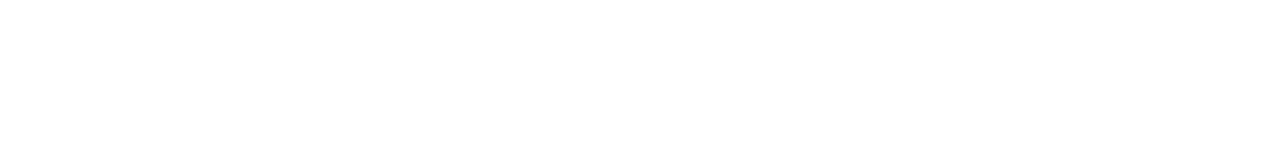
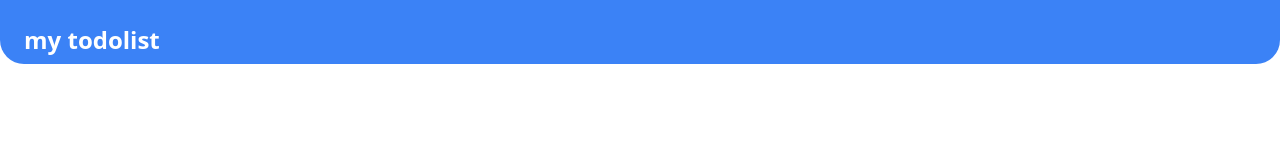
Before and after one commit to anj2915dev/todolist_js, a plain HTML site: page index.html in a window 1280 px wide. Drawn offline with Linux system fonts and the light colour scheme.

Commit message:
bsde todolist

```diff
--- a/index.html
+++ b/index.html
@@ -1,12 +1,20 @@
 <!DOCTYPE html>
 <html lang="en">
+
 <head>
     <meta charset="UTF-8">
     <meta http-equiv="X-UA-Compatible" content="IE=edge">
     <meta name="viewport" content="width=device-width, initial-scale=1.0">
     <title>Document</title>
+    <link rel="stylesheet" href="style/todo.css">
 </head>
+
 <body>
+    <!-- start heder  and -->
+    <header class="h-16 w-full bg-blue-500 rounded-b-3xl p-6">
+        <h1 class="text-2xl text-white font-bold  ">my todolist</h1>
+    </header>
+    <!-- end heder  -->
+</body>
 
-</body>
 </html>
```
Also changed, not shown: style/todo.css.
